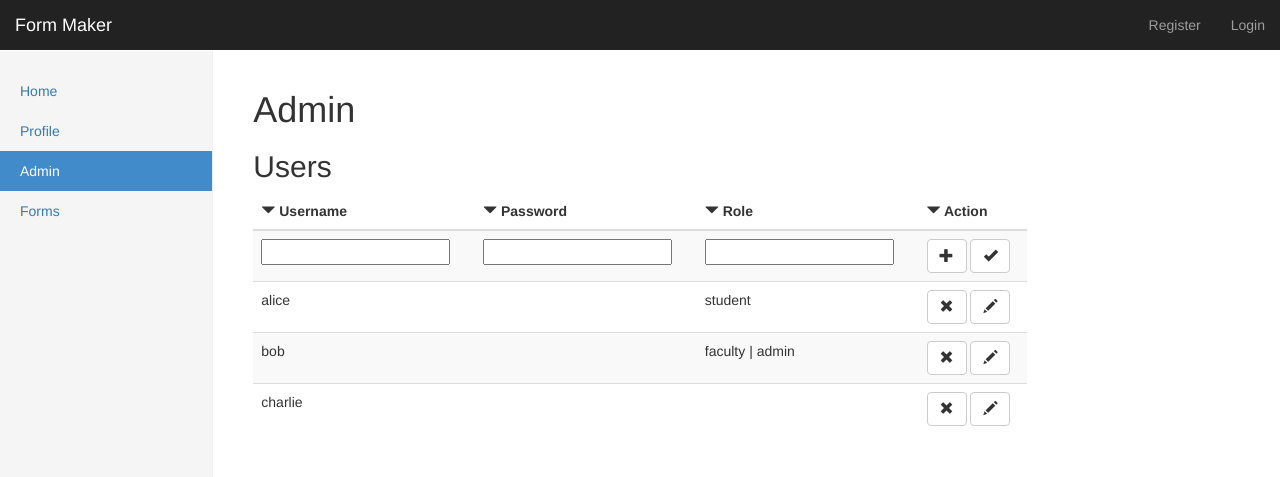
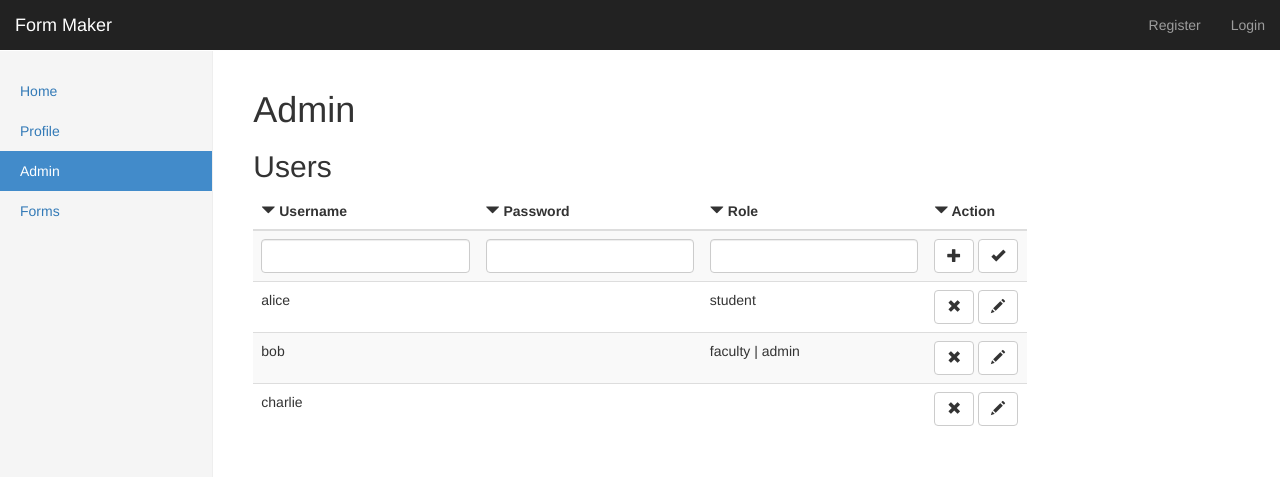
Before and after one commit to vicdus/WebDevSpring2016-Moyang-He, a website: page public/assignment/admin.html in a window 1280 px wide. Drawn offline with nearby package versions, Linux system fonts and the light colour scheme.

Commit message:
fix assignment 1 bugs that no bootstrap on some input

```diff
--- a/public/assignment/admin.html
+++ b/public/assignment/admin.html
@@ -62,9 +62,9 @@
 
                     <tbody>
                     <tr>
-                        <td><input type="text" id="username"></td>
-                        <td><input type="password" id="password"></td>
-                        <td><input type="text" id="role"></td>
+                        <td><input class="form-control" type="text" id="username"></td>
+                        <td><input class="form-control" type="password" id="password"></td>
+                        <td><input class="form-control" type="text" id="role"></td>
                         <td>
                             <button type="button" class="btn btn-default">
                                 <span class="glyphicon glyphicon-plus"></span>
```
Also changed, not shown: public/assignment/form.html (+1 -1 lines).
